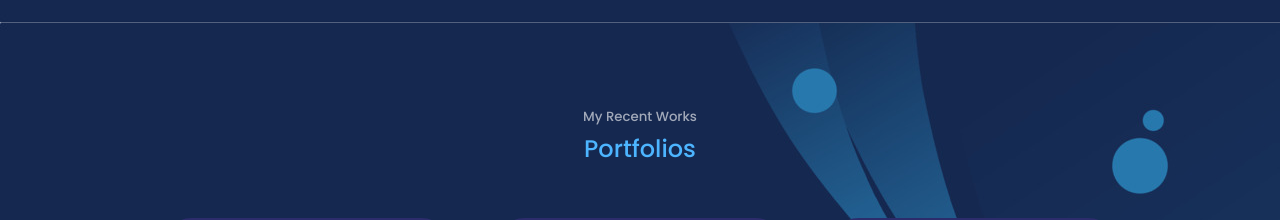
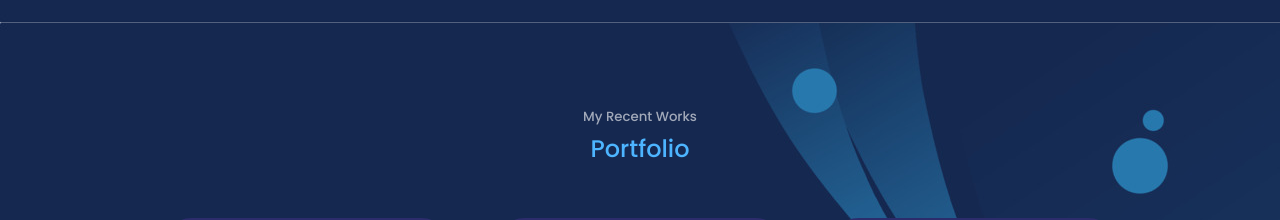
Before and after one commit to Eddysam2000/My-Portfolio, a React (Create React App) app: page / in a window 1280 px wide. Shown: the part 2860-3080 px from the top of the page. Built offline with nearby package versions, Linux system fonts and the light colour scheme.

Commit message:
footer done

```diff
--- a/src/components/portfolio/Portfolio.jsx
+++ b/src/components/portfolio/Portfolio.jsx
@@ -58,7 +58,7 @@ const Portfolio = () => {
   return (
     <section id='portfolio'>
       <h5>My Recent Works</h5>
-      <h2>Portfolios</h2>
+      <h2>Portfolio</h2>
 
       <div className="container portfolio_container">
         {
```
